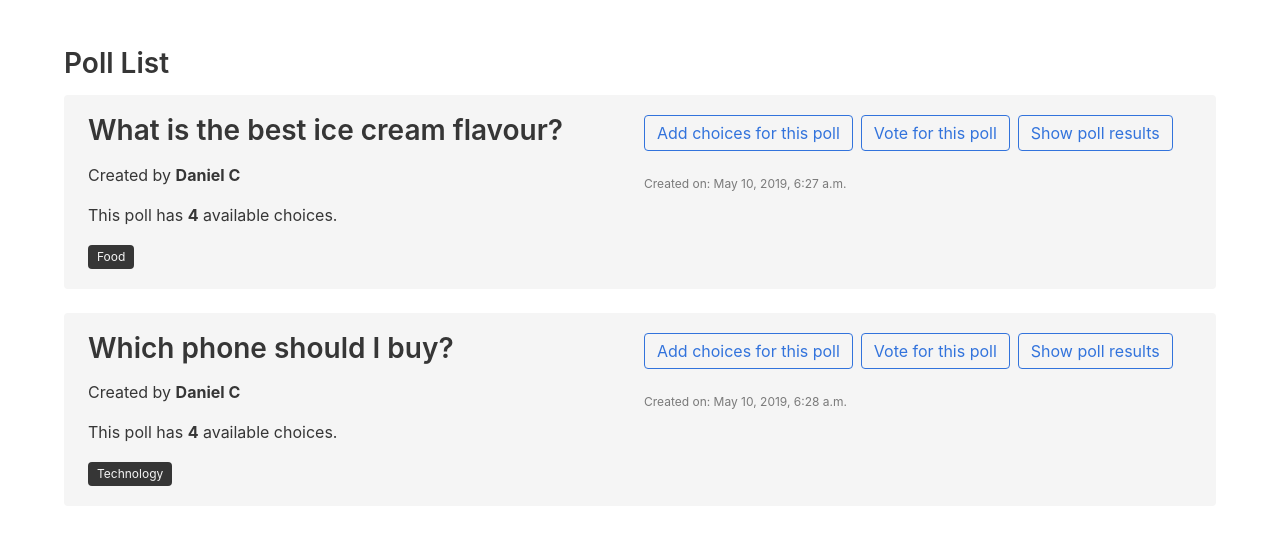
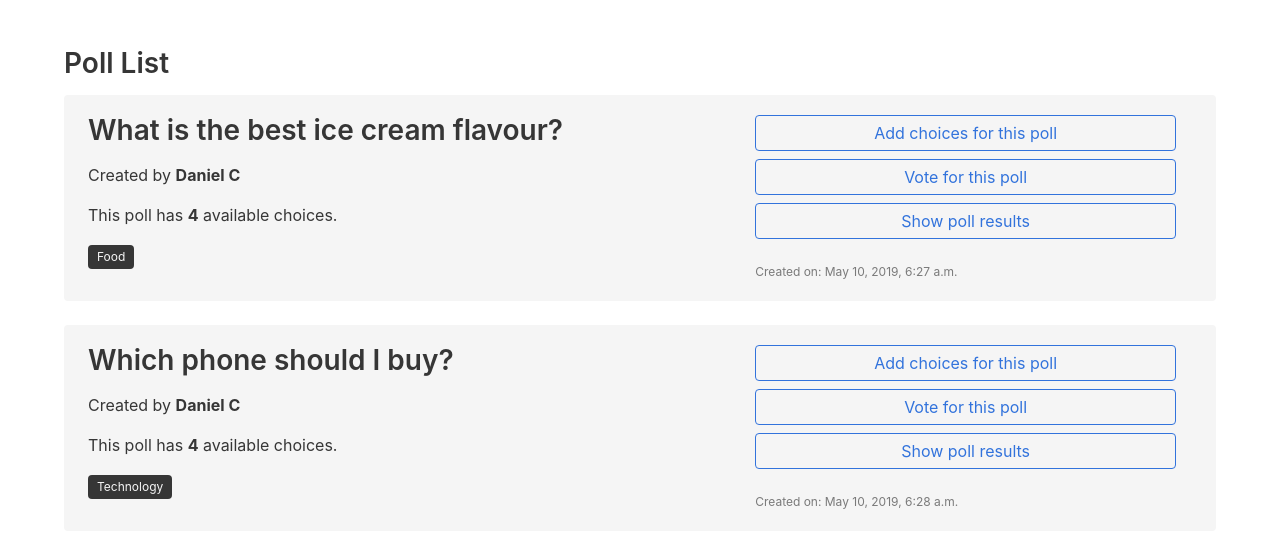
Before and after one commit to danielc92/django-docs-tutorial, a Django app: page /polls/list/ in a window 1280 px wide. Shown: the part 52-600 px from the top of the page. Run offline with Django 3.2, Linux system fonts and the light colour scheme; data comes from the database, SQL or seed files in the repository; parts of the project's set-up code (start-up, migrations or seed data) failed here and were passed over; some libraries are stand-ins or nearby versions.

Commit message:
Made buttons full width

```diff
--- a/templates/questions-list.html
+++ b/templates/questions-list.html
@@ -23,11 +23,11 @@
 						<p><span class="tag is-dark">{{ q.category }}</p>
 
 					</div>
-						<div class="column">
+						<div class="column is-two-fifths">
 							<div class="buttons">
-								<a class="button is-link is-outlined" href="{% url 'polls-create-choice' q.id  %}">Add choices for this poll</a>
-								<a class="button is-link is-outlined" href="{% url 'polls-vote' q.id  %}">Vote for this poll</a>
-								<a class="button is-link is-outlined" href="{% url 'polls-results' q.id  %}">Show poll results</a>
+								<a class="button is-link is-outlined is-fullwidth" href="{% url 'polls-create-choice' q.id  %}">Add choices for this poll</a>
+								<a class="button is-link is-outlined is-fullwidth" href="{% url 'polls-vote' q.id  %}">Vote for this poll</a>
+								<a class="button is-link is-outlined is-fullwidth" href="{% url 'polls-results' q.id  %}">Show poll results</a>
 							</div>
 
 							<p class="has-text-grey help">Created on: {{ q.pub_date }}</p>
```
